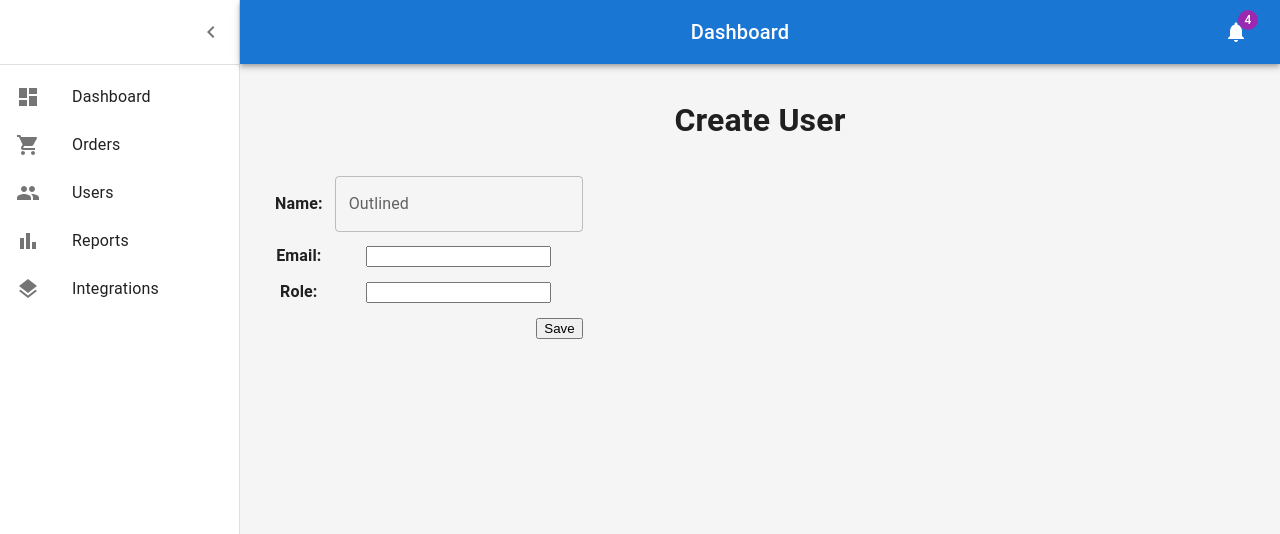
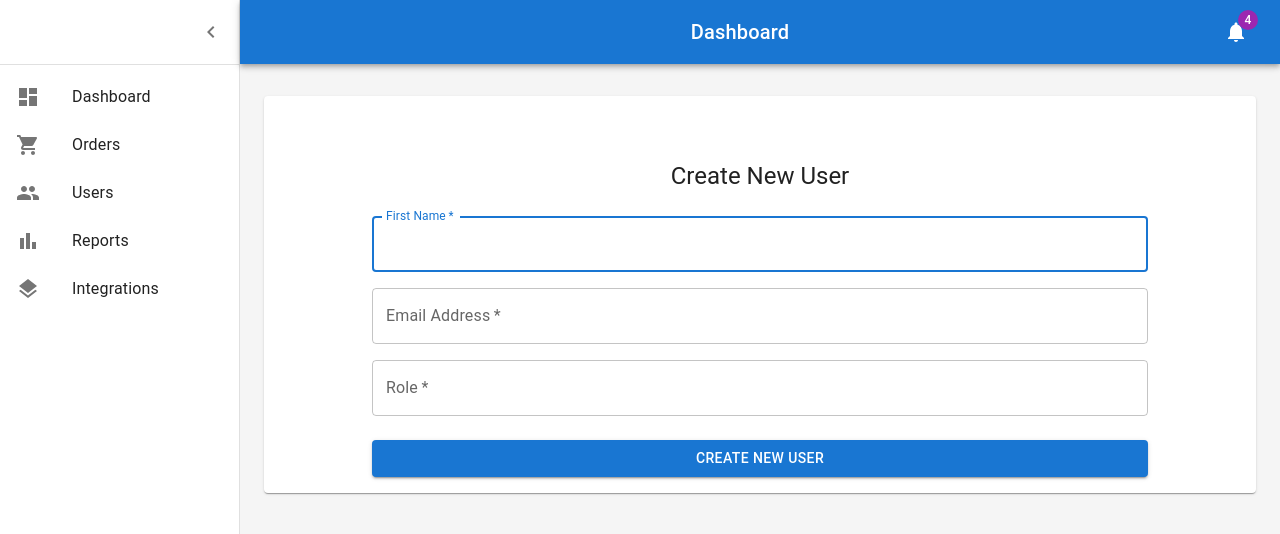
Before and after one commit to Wulingoh/react-crud-moore-plants, a React (Create React App) app: page /admin/users/create in a window 1280 px wide. Shown: the top 534 px of the page. Built offline with nearby package versions, Linux system fonts and the light colour scheme.

Commit message:
Added form component for new user page

```diff
--- a/src/components/admin/CreateUser.js
+++ b/src/components/admin/CreateUser.js
@@ -2,7 +2,12 @@ import { useState } from "react";
 import axios from "axios";
 import { useNavigate } from "react-router-dom";
 import { API_HOST } from "../../config";
-import { TextField } from "@mui/material";
+import TextField from "@mui/material/TextField";
+import Grid from "@mui/material/Grid";
+import Box from "@mui/material/Box";
+import Button from "@mui/material/Button";
+import Typography from "@mui/material/Typography";
+import Paper from "@mui/material/Paper";
 
 export default function ListUser() {
   const navigate = useNavigate();
@@ -10,12 +15,13 @@ export default function ListUser() {
   const handleChange = (event) => {
     const name = event.target.name;
     const value = event.target.value;
-        setInputs(values => ({...values, [name] : value}));
-    }
-    const handleSubmit =(event) => {
+    setInputs((values) => ({ ...values, [name]: value }));
+  };
+  const handleSubmit = (event) => {
     event.preventDefault();
-        axios.post(`${API_HOST}api/users`, inputs)
-        .then(function(response) {
+    axios
+      .post(`${API_HOST}api/users`, inputs)
+      .then(function (response) {
         console.log(response.data);
         navigate("/admin/users");
       })
@@ -29,47 +35,69 @@ export default function ListUser() {
           console.log(error);
         }
       });
-    }
+  };
 
   return (
-        <div>
-            <h1>Create User</h1>
-            <form onSubmit={handleSubmit} >
-                <table cellSpacing="10">
-                    <tbody>
-                        <tr>
-                            <th>
-                                <label>Name: </label>
-                            </th>
-                            <td>
-                                <TextField id="outlined-basic" name="name" label="Outlined" variant="outlined" onChange={handleChange} />
-                            </td>
-                        </tr>
-                        <tr>
-                            <th>
-                                <label>Email: </label>
-                            </th>
-                            <td>
-                                <input type="text" name="email" onChange={handleChange} />
-                            </td>
-                        </tr>
-                        <tr>
-                            <th>
-                                <label>Role: </label>
-                            </th>
-                            <td>
-                                <input type="text" name="role" onChange={handleChange} />
-                            </td>
-                        </tr>
-                        <tr>
-                            <td colSpan="2" align="right">
-                                <button>Save</button>
-                            </td>
-                        </tr>
-                    </tbody>
-                </table>
-            </form>
-        </div>
-
+    <Paper sx={{ width: "100%", overflow: "hidden" }}>
+      <Box
+        sx={{
+          marginTop: 8,
+          display: "flex",
+          flexDirection: "column",
+          alignItems: "center",
+        }}
+      >
+        <Typography component="h1" variant="h5">
+          Create New User
+        </Typography>
+        <Box component="form" noValidate onSubmit={handleSubmit} sx={{ mt: 3 }}>
+          <Grid container spacing={2}>
+            <Grid item xs={12}>
+              <TextField
+                autoComplete="name"
+                name="name"
+                required
+                fullWidth
+                id="name"
+                label="First Name"
+                autoFocus
+                onChange={handleChange}
+              />
+            </Grid>
+            <Grid item xs={12}>
+              <TextField
+                required
+                fullWidth
+                id="email"
+                label="Email Address"
+                name="email"
+                autoComplete="email"
+                onChange={handleChange}
+              />
+            </Grid>
+            <Grid item xs={12}>
+              <TextField
+                required
+                fullWidth
+                name="role"
+                label="Role"
+                type="text"
+                id="role"
+                autoComplete="role"
+                onChange={handleChange}
+              />
+            </Grid>
+          </Grid>
+          <Button
+            type="submit"
+            fullWidth
+            variant="contained"
+            sx={{ mt: 3, mb: 2 }}
+          >
+            Create New User
+          </Button>
+        </Box>
+      </Box>
+    </Paper>
   );
 }
```
Lines whose indentation alone changed are shown as unchanged.
